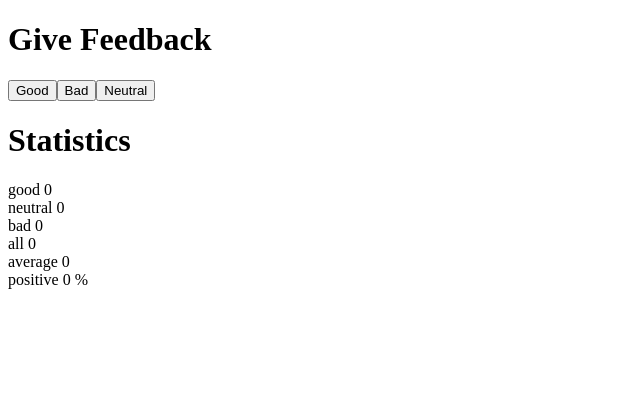
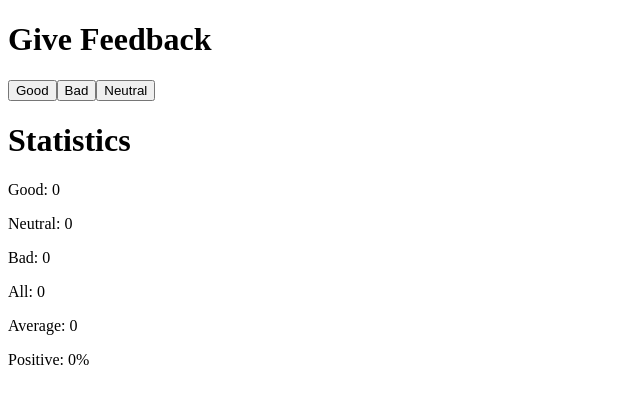
Before and after one commit to Nasretulla/unicafe, a React (Vite) app: page / in a window 1280 px wide. Shown: the top 404 px of the page, without its empty margins (0-640 px from the left). Built offline with nearby package versions, Linux system fonts and the light colour scheme.

Commit message:
1.8 step 3 done

```diff
--- a/src/App.jsx
+++ b/src/App.jsx
@@ -1,5 +1,4 @@
 import { useState } from 'react'
-
 
 
 const Button = ({handleClick, text}) =>{
@@ -8,9 +7,33 @@ const Button = ({handleClick, text}) =>{
     <button onClick = {handleClick}>{text}</button>
     </>
   );
+}
+
+const Statistics = ( {good, bad, neutral, total}) =>{
+
+  console.log("tämä on testi statistics");
+
+
+  const average = total > 0 ? ((good - bad) / total) : 0;
+  const positivePercentage = total > 0 ? (good / total) * 100 : 0;
+
+  return (
+    <>
+     <h1>Statistics</h1>
+      <p>Good: {good}</p>
+      <p>Neutral: {neutral}</p>
+      <p>Bad: {bad}</p>
+      <p>All: {total}</p>
+      <p>Average: {average}</p>
+      <p>Positive: {positivePercentage}%</p>
+    </>
+  );
 
 }
+
+
 const App = () => {
+  console.log("tämä on testi appista");
   // tallenna napit omaan tilaansa
   const [good, setGood] = useState(0)
   const [neutral, setNeutral] = useState(0)
@@ -18,28 +41,19 @@ const App = () => {
   const [total, setTotal] = useState(0)
 
 
-
-
   const handleGoodClick = () => {
-
-
     setGood(good + 1)
     setTotal(total + 1)
-
   }
   const handleBadClick =() => {
     setBad(bad + 1)
     setTotal (total + 1)
   }
-
   const handleNeutralClick = () => {
-
     setNeutral(neutral +1)
     setTotal(total + 1)
+
   }
-   const average = total > 0 ? ((good - bad) / total) : 0;
-   const positivePercentage = total > 0 ? (good / total) * 100 : 0;
-
 
   return (
     <>
@@ -49,22 +63,15 @@ const App = () => {
      <Button handleClick={handleNeutralClick} text="Neutral" />
 
 
-     <h1>Statistics</h1>
-     good {good}
-     <br/>
-     neutral {neutral}
-     <br/>
-     bad {bad}
-     <br/>
-     all {total}
-     <br/>
-     average {average}
-     <br/>
-     positive {positivePercentage} %
+
+     <Statistics good={good}  bad= {bad} neutral={neutral}  total={total}
+
+/>
 
 
     </>
   )
+
+
 }
-
 export default App
```
